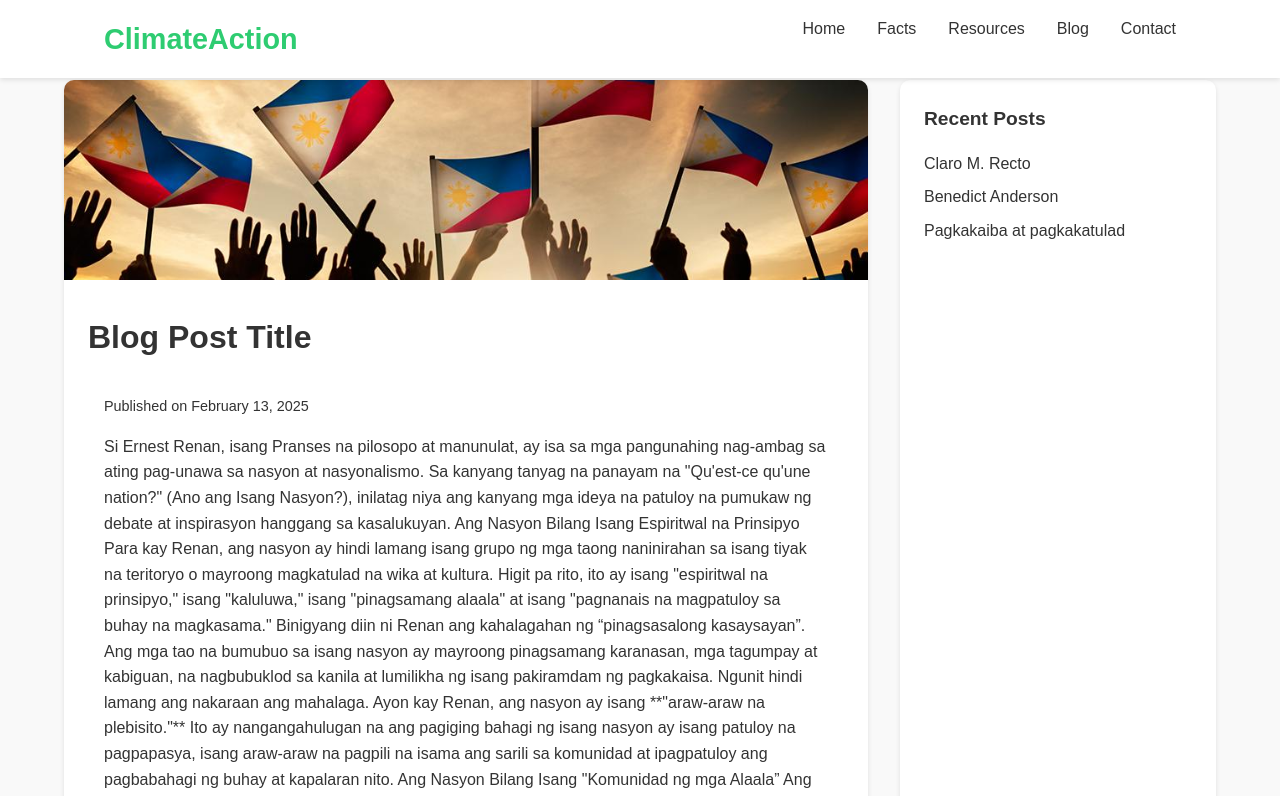
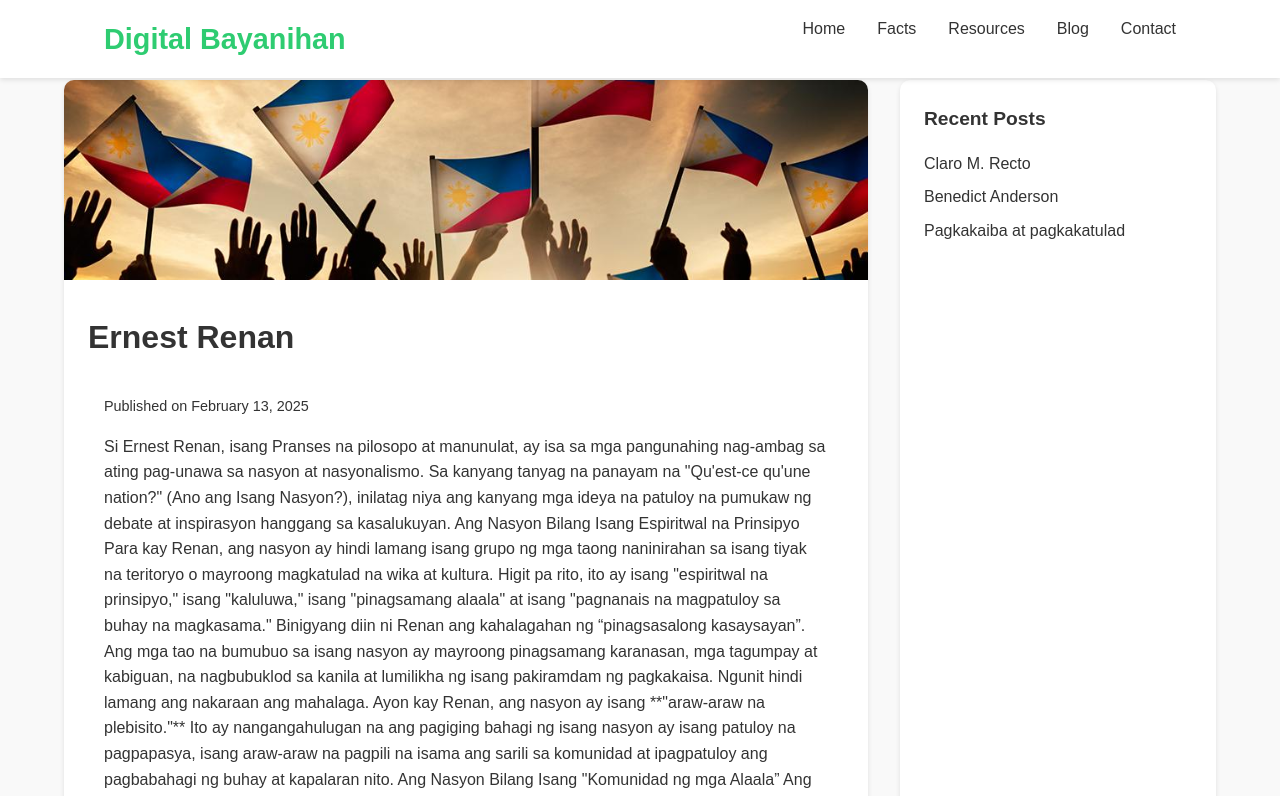
Before and after one commit to Smile-369/GERIZAL_WEBSITE, a plain HTML site: page post2.html in a window 1280 px wide. Shown: the top 796 px of the page. Drawn offline with Linux system fonts and the light colour scheme.

Commit message:
asdasd
asdsad

```diff
--- a/post2.html
+++ b/post2.html
@@ -3,7 +3,7 @@
 <head>
     <meta charset="UTF-8">
     <meta name="viewport" content="width=device-width, initial-scale=1.0">
-    <title>Blog Post - Climate Action</title>
+    <title>Blog Post - Digital Bayanihan</title>
     <link rel="stylesheet" href="styles.css">
     <link rel="stylesheet" href="https://cdnjs.cloudflare.com/ajax/libs/font-awesome/6.0.0/css/all.min.css">
 </head>
@@ -12,7 +12,7 @@
     <header>
         <nav>
             <div class="logo">
-                <h1>ClimateAction</h1>
+                <h1>Digital Bayanihan</h1>
             </div>
             <ul class="nav-links">
                 <li><a href="index.html">Home</a></li>
@@ -32,7 +32,7 @@
                 <article class="post">
                     <img src="images/post2_image.jpg" alt="Post Image">
                     <div class="post-content">
-                        <h2>Blog Post Title</h2>
+                        <h2>Ernest Renan</h2>
                         <p class="post-meta">Published on <span>February 13, 2025</span></p>
                         <p>Si Ernest Renan, isang Pranses na pilosopo at manunulat, ay isa sa mga pangunahing nag-ambag sa ating pag-unawa sa nasyon at nasyonalismo. Sa kanyang tanyag na panayam na "Qu'est-ce qu'une nation?" (Ano ang Isang Nasyon?), inilatag niya ang kanyang mga ideya na patuloy na pumukaw ng debate at inspirasyon hanggang sa kasalukuyan.
                             Ang Nasyon Bilang Isang Espiritwal na Prinsipyo
```
Also changed, not shown: blog.html (+2 -2 lines), index.html (+1 -1 lines), post1.html (+2 -2 lines), post3.html (+2 -2 lines), post4.html (+2 -2 lines).
